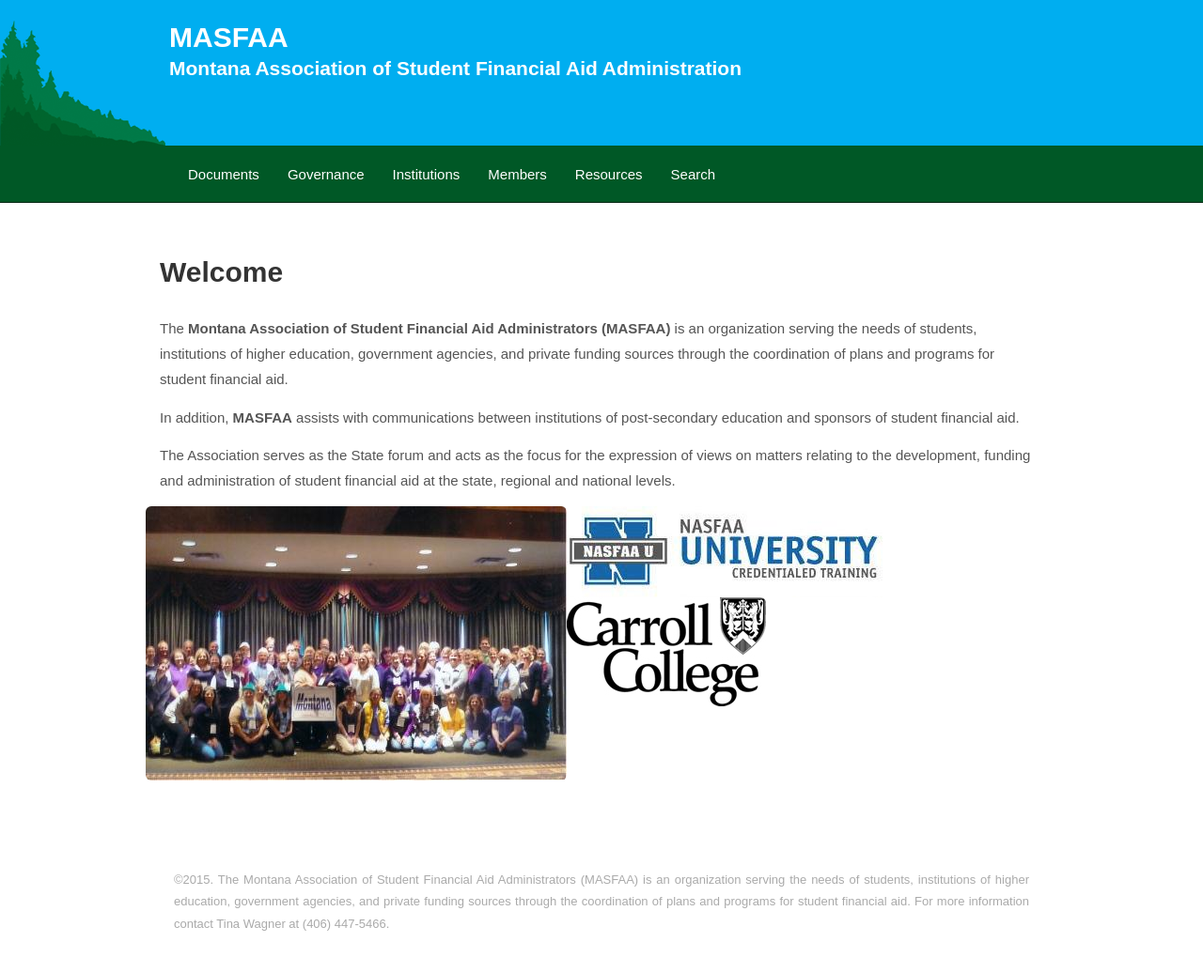
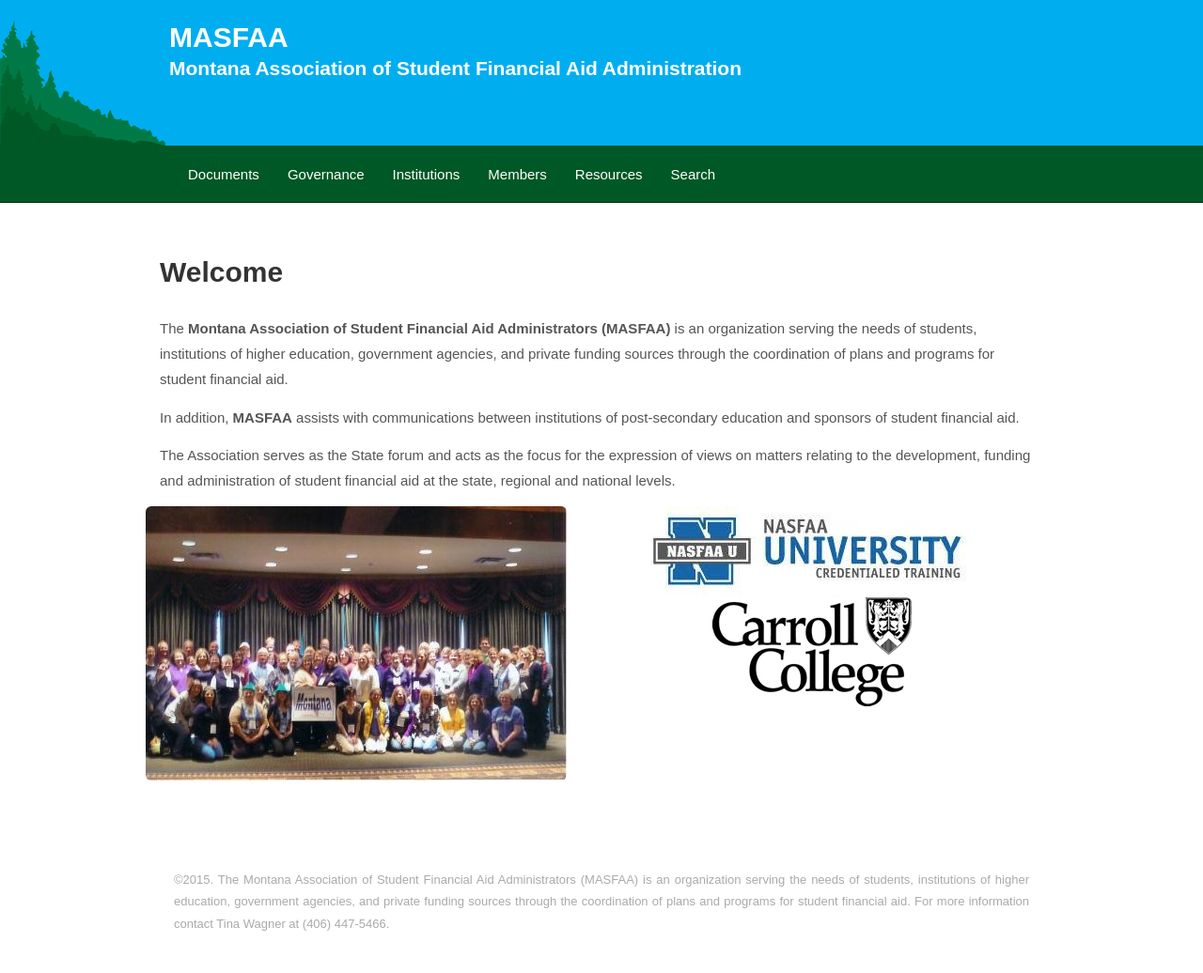
Before and after one commit to plainclothes/masfaa.github.io, a Jekyll site: the page built from index.md, in a window 1280 px wide. Shown: the whole page at 94% size. Built offline with Jekyll 4.4.1, drawn with Linux system fonts in a browser that asks for light colours; nearby versions of some CDN libraries; comment, search, counter and statistics services are not loaded.

Commit message:
More fixes documents page.

```diff
--- a/index.md
+++ b/index.md
@@ -10,7 +10,7 @@ In addition, **MASFAA** assists with communications between institutions of post
 
 The Association serves as the State forum and acts as the focus for the expression of views on matters relating to the development, funding and administration of student financial aid at the state, regional and national levels.
 
-<div class="text-center">
+<center>
   <div class="row">
     <div class="col-md-6,verticalalign" style="float:left;">
       <img src="/images/masfaa.jpg" class="img-responsive" alt="MASFAA" />
@@ -26,4 +26,4 @@ The Association serves as the State forum and acts as the focus for the expressi
       </p>
     </div>
   </div>
-</div>
+</center>
```
